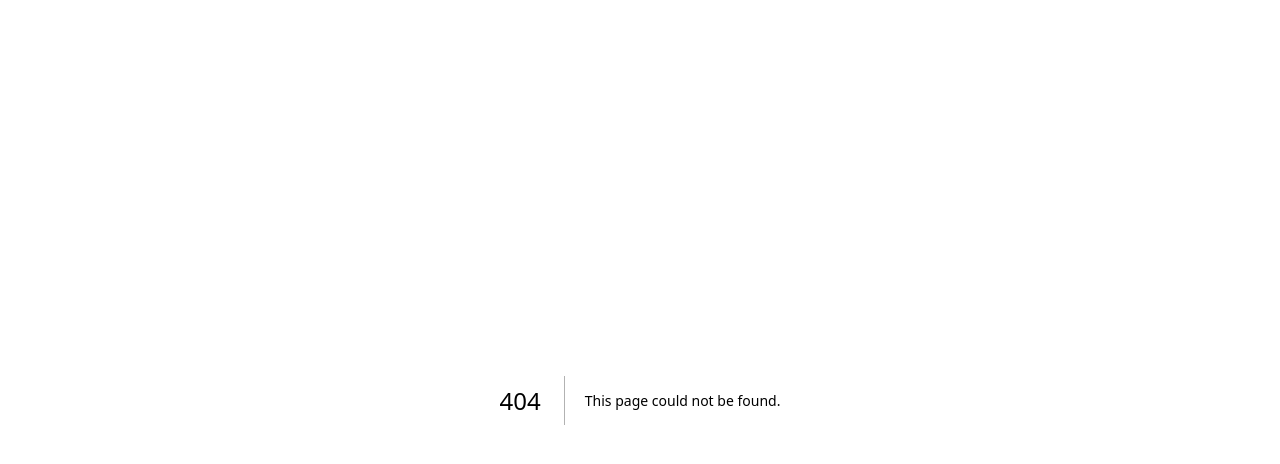
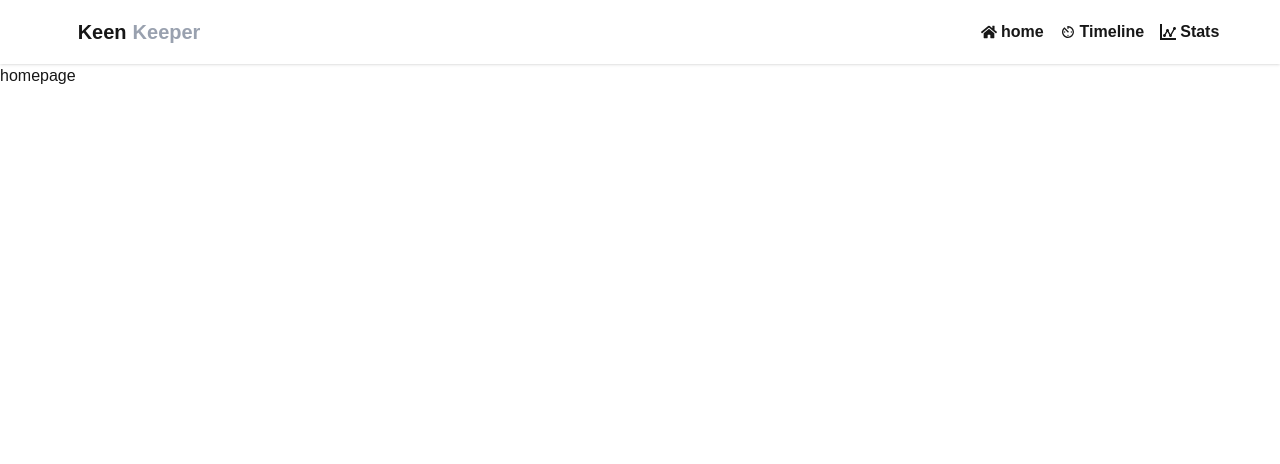
Before and after one commit to babul0000/keen-keeper-a-7, a Next.js app: page /home in a window 1280 px wide. Before the commit this address had no page. Shown: the top 464 px of the page. Built offline with nearby package versions, Linux system fonts and the light colour scheme.

Commit message:
complete navbar

```diff
--- a/src/app/globals.css
+++ b/src/app/globals.css
@@ -15,8 +15,8 @@
 
 @media (prefers-color-scheme: dark) {
   :root {
-    --background: #0a0a0a;
-    --foreground: #ededed;
+    --background: #ffffff;
+    --foreground: black;
   }
 }
 
--- /dev/null
+++ b/src/app/home/page.jsx
@@ -0,0 +1,11 @@
+import React from 'react';
+
+const HomePage = () => {
+    return (
+        <div>
+            homepage
+        </div>
+    );
+};
+
+export default HomePage;
--- a/src/app/layout.js
+++ b/src/app/layout.js
@@ -1,5 +1,6 @@
 import { Geist, Geist_Mono } from "next/font/google";
 import "./globals.css";
+import Navbar from "@/components/navbar/Navbar";
 
 const geistSans = Geist({
   variable: "--font-geist-sans",
@@ -19,10 +20,15 @@ export const metadata = {
 export default function RootLayout({ children }) {
   return (
     <html
+
       lang="en"
+      data-theme="light"
       className={`${geistSans.variable} ${geistMono.variable} h-full antialiased`}
     >
-      <body className="min-h-full flex flex-col">{children}</body>
+      <body className="min-h-full flex flex-col">
+        <Navbar/>
+        {children}
+        </body>
     </html>
   );
 }
--- /dev/null
+++ b/src/app/stats/page.jsx
@@ -0,0 +1,11 @@
+import React from 'react';
+
+const StatsPage = () => {
+    return (
+        <div>
+            stats
+        </div>
+    );
+};
+
+export default StatsPage;
--- /dev/null
+++ b/src/app/timeline/page.jsx
@@ -0,0 +1,11 @@
+import React from 'react';
+
+const TimelinePage = () => {
+    return (
+        <div>
+            timeline
+        </div>
+    );
+};
+
+export default TimelinePage;
--- /dev/null
+++ b/src/components/navbar/MyLink.jsx
@@ -0,0 +1,19 @@
+
+"use client"
+import Link from 'next/link';
+import { usePathname } from 'next/navigation';
+import React from 'react';
+
+const MyLink = ({ href, children }) => {
+    const pathname = usePathname()
+    return (
+        <Link
+            href={href}
+            className={` font-semibold ${pathname === href ? "btn bg-[#244D3F] text-white" : ""}`}
+        >
+            {children}
+        </Link>
+    );
+};
+
+export default MyLink;
--- /dev/null
+++ b/src/components/navbar/Navbar.jsx
@@ -0,0 +1,59 @@
+import Link from 'next/link';
+
+import { FaHome } from 'react-icons/fa';
+import { ImStatsDots } from 'react-icons/im';
+import { MdAvTimer } from 'react-icons/md';
+import MyLink from './MyLink';
+
+const Navbar = () => {
+
+    const navItems = [
+        {
+            path: "/",
+            text: <span className='flex items-center gap-1'><FaHome />home</span> ,
+        },
+        {
+            path: "/timeline",
+            text: <span className='flex items-center gap-1'><MdAvTimer />Timeline</span>,
+        },
+        {
+            path: "/stats",
+            text: <span className='flex items-center gap-1'><ImStatsDots />Stats</span>,
+        },
+
+    ];
+
+
+
+    return (
+        <>
+
+            <div className='navbar shadow-sm'>
+                <div className="flex justify-between   w-11/12 mx-auto">
+
+                    <div className="">
+                        <a className="btn btn-ghost text-xl">Keen<span className='text-gray-400'>Keeper</span></a>
+                    </div>
+                    <div className="flex ">
+                        <ul className=" flex gap-4 items-center">
+                            {navItems.map((item, index) => (<MyLink key={index} href={item.path} > {item.text}</MyLink>))}
+
+                        </ul>
+                    </div>
+
+
+                </div>
+            </div>
+
+
+
+        </>
+
+
+
+
+
+    );
+};
+
+export default Navbar;
```
